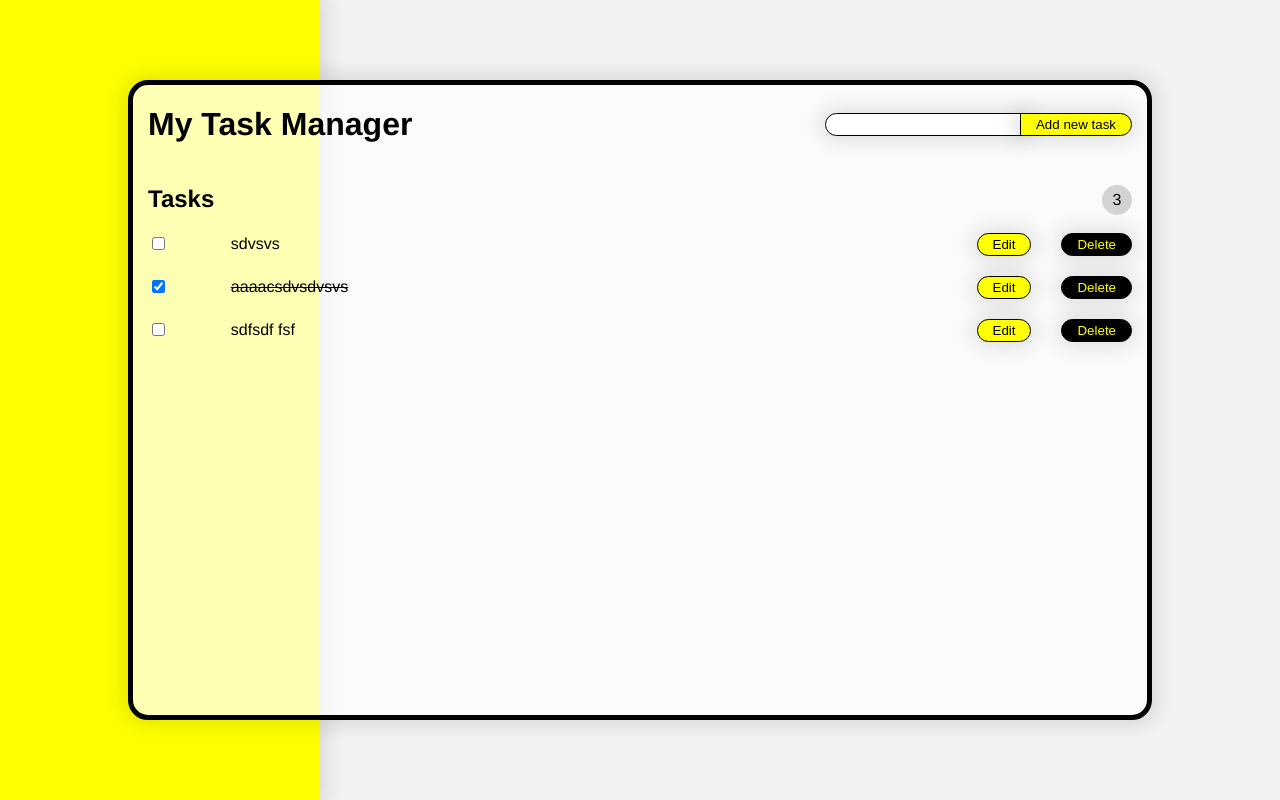
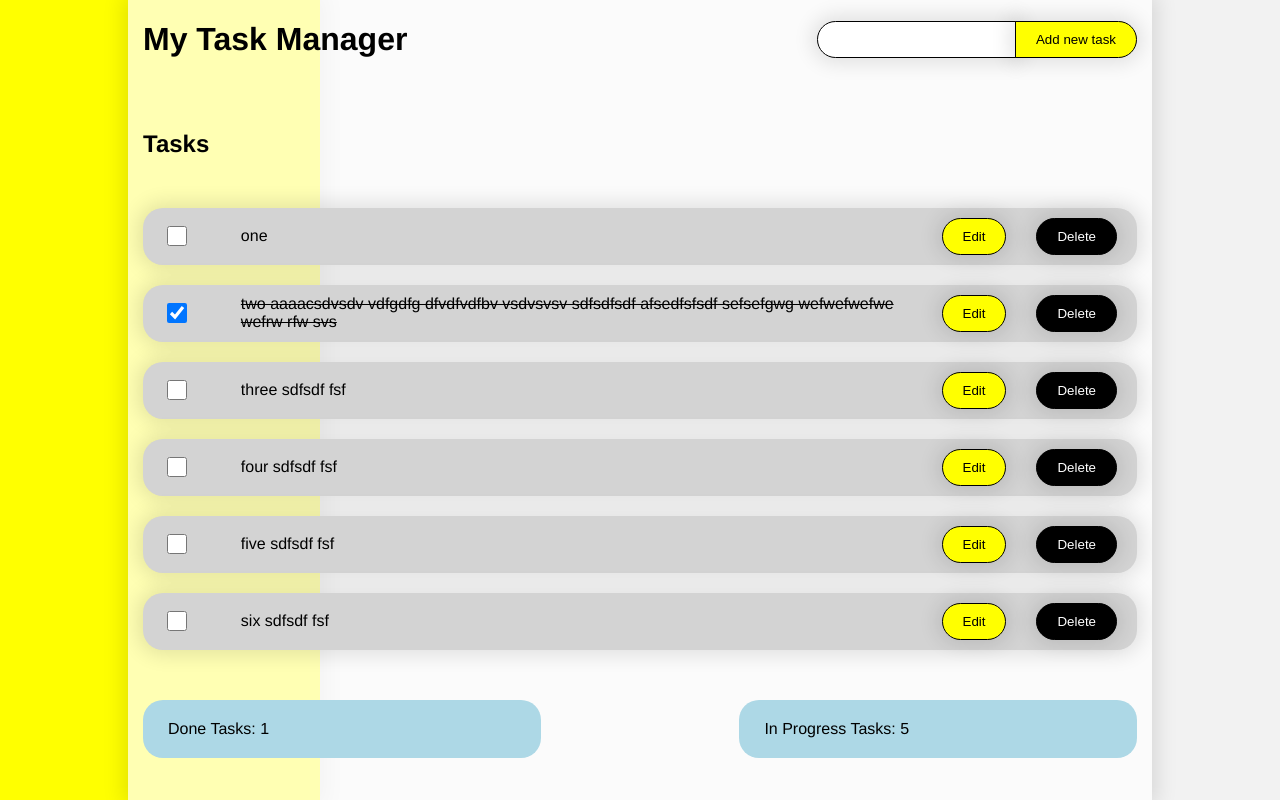
Before and after one commit to Mary-Varf/test-todo-vue, a Vue app: page / in a window 1280 px wide. Built offline with nearby package versions, Linux system fonts and the light colour scheme.

Commit message:
add draggable events handlers

```diff
--- a/src/App.vue
+++ b/src/App.vue
@@ -13,6 +13,7 @@
                 v-bind:tasks="tasks"
                 @delete-task="deleteTask"
                 @edit-task="editTask"
+                @change-index="changeIndex"
               />
             </div>
         </main>
@@ -37,17 +38,38 @@ export default {
         tasks: [
             {
                 id: 0,
-                title: 'sdvsvs',
+                index: 0,
+                title: 'one',
                 status: false,
             },
             {
                 id: 1,
-                title: 'aaaacsdvsdvsvs',
+                index: 1,
+                title: 'two aaaacsdvsdv vdfgdfg dfvdfvdfbv vsdvsvsv sdfsdfsdf afsedfsfsdf sefsefgwg wefwefwefwe wefrw rfw svs',
                 status: true,
             },
             {
                 id: 2,
-                title: 'sdfsdf fsf',
+                index: 2,
+                title: 'three sdfsdf fsf',
+                status: false,
+            },
+            {
+                id: 3,
+                index: 3,
+                title: 'four sdfsdf fsf',
+                status: false,
+            },
+            {
+                id: 4,
+                index: 4,
+                title: 'five sdfsdf fsf',
+                status: false,
+            },
+            {
+                id: 5,
+                index: 5,
+                title: 'six sdfsdf fsf',
                 status: false,
             },
         ]
@@ -55,12 +77,15 @@ export default {
   },
   methods: {
     deleteTask(id) {
+      if (this.tasks.length) {
         this.tasks = this.tasks.filter(task => task.id !== id);
+      }
     },
     saveNewTask(task) {
-      this.tasks.push(task);
+      this.tasks.unshift(task);
     },
     editTask(editTask) {
+      if (this.tasks.length) {
         this.tasks.map((task) => {
           if(task.id === editTask.id) {
             task.title = editTask.title;
@@ -68,9 +93,33 @@ export default {
         })
       }
     },
+    changeIndex(prevIndex, newIndex) {
+      if (prevIndex < newIndex) {
+        this.tasks.map(task => {
+          if(task.index === prevIndex) {
+            task.index = newIndex;
+          } else if (task.index <= newIndex && task.index > prevIndex) {
+            task.index = task.index - 1;
+          }
+        })
+      } else if (prevIndex > newIndex) {
+        this.tasks.map(task => {
+          if(task.index === prevIndex) {
+            task.index = newIndex;
+          } else if (task.index >= newIndex && task.index < prevIndex) {
+            task.index = task.index + 1;
+          }
+        })
+      }
+    }
+  },
   computed: {
     getId() {
+      if (this.tasks.length) {
         return this.tasks[this.tasks.length - 1].id + 1;
+      } else {
+        return 0;
+      }
     }
   }
 }
--- a/src/components/TaskCard.vue
+++ b/src/components/TaskCard.vue
@@ -1,14 +1,28 @@
 <template>
-    <li class="main__item item grid" v-bind:class="{checked: task.status}">
-        <div class="item__checkbox">
-            <input type="checkbox" class="custom-checkbox" v-model="task.status"/>
-            <label for="happy"></label>
+    <li @drop="onDrop($event, currentPosition)">
+        <div
+            class="main__item item grid"
+            v-bind:class="{checked: task.status, dragged: isDragged}"
+            draggable
+            @dragstart="onDragStart($event, currentPosition)"
+            @dragend="onDragEnd"
+            @dragover.prevent
+            @dragenter.prevent
+        >
+            <div class="item__checkbox">
+                <input type="checkbox" class="checkbox" v-model="task.status"/>
+                <label for="happy"></label>
+            </div>
+            <p class="item__title" v-bind:class="{hidden: isEdited}">{{task.title}}</p>
+            <input
+                v-model="title"
+                class="input item__input"
+                v-bind:class="{hidden: !isEdited}"
+            />
+            <button v-if="isEdited" class="btn btn-reset btn-isEdited" v-on:click="handleSave">Save</button>
+            <button v-else class="btn btn-reset btn-isEdited" v-on:click="handleEdit">Edit</button>
+            <button class="btn btn-reset btn-delete" v-on:click="$emit('delete-task', task.id)"></button>
         </div>
-        <p v-if="!edit" class="item__title">{{task.title}}</p>
-        <input ref="text" v-mode="title"  v-else class="input item__input"/>
-
-        <button  class="btn btn-reset btn-edit" v-on:click="changeFunction">{{changeButtonName()}}</button>
-        <button class="btn btn-reset btn-delete" v-on:click="$emit('delete-task', task.id)">Delete</button>
     </li>
 </template>
 
@@ -19,32 +33,49 @@ export default {
     data() {
         return {
             title: this.task.title,
-            edit: false,
+            isEdited: false,
+            isDragged: false,
         }
     },
     methods: {
         handleEdit() {
-            this.$emit('edit-task', this.task.id);
-            this.edit = !this.edit;
-            console.log(this.$refs.text.focus());
+            document.querySelectorAll('.item__input').forEach(el => el.classList.add('hidden'));
+            document.querySelectorAll('.item__title').forEach(el => el.classList.remove('hidden'));
+            this.$emit('isEdited-task', this.task.id);
+            this.isEdited = true;
         },
         handleSave() {
             if (this.title.trim()) {
-                const newTask = {...this.task, title: this.title};
+                const newTask = { ...this.task, title: this.title };
                 this.$emit('edit-task', newTask);
-                this.edit = !this.edit;
+                this.isEdited = false;
+            } else {
+                this.isEdited = true;
             }
         },
-        changeButtonName() {
-            return !this.edit ? 'Edit' : 'Save'
+        onDragStart(ev, id) {
+            ev.dataTransfer.dropEffect = 'move';
+            ev.dataTransfer.effectAllowed = 'move';
+            ev.dataTransfer.setData('itemId', id);
+
+            this.isDragged = !this.isDragged;
         },
-        changeFunction() {
-            return this.edit ? this.handleEdit() : this.handleSave();
+        onDragEnd() {
+            this.isDragged = !this.isDragged;
+        },
+        onDrop(ev, index) {
+            const itemId = parseInt(ev.dataTransfer.getData('itemId'));
+
+            this.$emit('change-index', itemId, index);
         }
     },
     props: {
         task: {
             type: Object,
+            required: true,
+        },
+        currentPosition: {
+            type: Number,
             required: true,
         }
     }
@@ -56,9 +87,12 @@ export default {
         text-decoration: line-through;
     }
     .main__item {
-        margin: 20px 0;
+        cursor: pointer;
     }
     .main__item > p {
         margin:0;
     }
+    .dragged {
+        background-color: yellow;
+    }
 </style>
--- a/src/components/TaskInput.vue
+++ b/src/components/TaskInput.vue
@@ -24,6 +24,7 @@ export default {
             if (this.title.trim()) {
                 const newTask = {
                     id: this.id,
+                    index: this.id,
                     title: this.title,
                     status: false,
                 }
--- a/src/components/TasksList.vue
+++ b/src/components/TasksList.vue
@@ -1,23 +1,35 @@
 <template>
     <section class="done main__section">
         <h2 class="main__title title">Tasks</h2>
-        <div class="items-number">{{tasks.length ? tasks.length : '0'}}</div>
         <ul class="list-reset main__list">
             <TaskCard
-                v-for="task of tasks"
+                v-for="task, index of sortedTaskList"
                 v-bind:key="task.id"
                 v-bind:task="task"
+                v-bind:currentPosition="index"
                 v-on:delete-task="deleteTask"
                 v-on:edit-task="editTask"
+                v-on:change-index="changeIndex"
             />
         </ul>
+        <div class="result">
+            <TasksNumber v-bind:title="doneTitle" v-bind:itemsNumber="doneTasksNumber" />
+            <TasksNumber v-bind:title="toDoTitle" v-bind:itemsNumber="toDoTasksNumber" />
+        </div>
     </section>
 </template>
 
 <script>
 import TaskCard from '@/components/TaskCard';
+import TasksNumber from '@/components/TasksNumber';
 
 export default {
+    data() {
+        return {
+            doneTitle: 'done tasks',
+            toDoTitle: 'in progress tasks',
+        }
+    },
     props: {
         tasks: {
             type: Array,
@@ -25,7 +37,8 @@ export default {
         }
     },
     components: {
-        TaskCard
+        TaskCard,
+        TasksNumber
     },
     methods: {
         deleteTask(id) {
@@ -33,6 +46,20 @@ export default {
         },
         editTask(id) {
             this.$emit('edit-task', id);
+        },
+        changeIndex(prevIndex, newIndex) {
+            this.$emit('change-index', prevIndex, newIndex);
+        },
+    },
+    computed: {
+        doneTasksNumber() {
+            return this.tasks.filter(task => task.status).length;
+        },
+        toDoTasksNumber() {
+            return this.tasks.filter(task => !task.status).length;
+        },
+        sortedTaskList() {
+            return this.tasks.sort((a, b) => a.index - b.index);
         }
     }
 }
@@ -41,16 +68,14 @@ export default {
     .main__section {
         position: relative;
     }
-    .items-number {
-        position: absolute;
+    .main__list {
+        margin-bottom: 50px;
+    }
+    .result {
         display: flex;
-        justify-content: center;
-        align-items: center;
-        width: 30px;
-        height: 30px;
-        border-radius: 50%;
-        top:0;
-        right: 0;
-        background-color: lightgray;
+        justify-content: space-between;
+    }
+    .main__title {
+        margin: 50px 0;
     }
 </style>
--- /dev/null
+++ b/src/components/TasksNumber.vue
@@ -0,0 +1,33 @@
+<template>
+    <div class="items-number">{{ `${title}: ${itemsNumber}`}}</div>
+</template>
+
+<script>
+
+
+export default {
+    props: {
+        itemsNumber: {
+            type: Number,
+            required: true,
+        },
+        title: {
+            type: String,
+            required: true,
+        },
+    }
+}
+</script>
+
+<style scoped>
+    .items-number {
+        border-radius: 20px;
+        min-width:40%;
+        padding: 20px 25px;
+        background-color: lightblue;
+        text-transform: capitalize;
+    }
+    .items-number:not(:last-child) {
+        margin-right: 10px;
+    }
+</style>
--- a/src/style.css
+++ b/src/style.css
@@ -27,16 +27,16 @@ body {
 }
 
 ::-webkit-scrollbar {
-    width: 6px;
+    width: 10px;
 }
 
 ::-webkit-scrollbar-track {
-    -webkit-box-shadow: inset 0 0 6px rgba(0,0,0,0.3);
-    border-radius: 3px;
+  color: transparent;
+    border-radius: 5px;
 }
 
 ::-webkit-scrollbar-thumb {
-    border-radius: 3px;
+    border-radius: 5px;
     -webkit-box-shadow: inset 0 0 6px rgba(0,0,0,0.5);
 }
 
@@ -127,13 +127,12 @@ body {
 
 .content {
     position: absolute;
-    top: 10%;
+    top: 0;
     left: 10%;
     width: 80vw;
-    height: 80vh;
+    height: 100vh;
     background-color: rgba(256, 256, 256, 0.7);
-    border-radius: 20px;
-    border: 5px solid black;
+    border: none;
     box-shadow: var(--main-shadow);
     overflow-y: scroll;
     overflow-x: hidden;
@@ -145,7 +144,7 @@ body {
     align-items: center;
 }
 .input {
-  padding: 3px 15px;
+  padding: 10px 25px;
   border-radius: 20px;
   border: 1px solid black;
   box-shadow: var(--main-shadow);
@@ -163,13 +162,13 @@ body {
     border-radius: 20px;
     border: 1px solid black;
     background-color: yellow;
-    padding: 3px 15px;
+    padding: 10px 20px;
     box-shadow: var(--main-shadow);
 }
 .header__btn {
     border-top-left-radius: 0;
     border-bottom-left-radius: 0;
-    margin-left: -5px;
+    margin-left: -2px;
 }
 
 .main__item{
@@ -185,6 +184,11 @@ body {
 .item__checkbox {
     display: block;
     grid-column: 1 span;
+}
+.checkbox {
+  cursor: pointer;
+  width: 20px;
+  height: 20px;
 }
 .item__title {
     display: block;
@@ -204,15 +208,28 @@ body {
   color: white;
 }
 
-@media screen and (max-width: 576px) {
+
+
+
+.hidden {
+  display: none;
+}
+.main__item {
+    margin: 20px 0;
+    padding: 10px 20px;
+    border-radius: 20px;
+    background-color: lightgray;
+    box-shadow: 0 0 20px 5px rgba(0, 0, 0, 0.11);
+}
+.btn-delete:before{
+  content: 'Delete';
+  text-align: center;
+  color: white;
+}
+
+@media screen and (max-width: 830px) {
   .grid {
     gap:10px;
-    }
-    .content {
-        top: 1%;
-        left: 1%;
-        width: 98vw;
-        height: 98vh;
   }
   .header > .container {
       flex-direction: column;
@@ -227,4 +244,22 @@ body {
     width: 100%;
     border-radius: 20px;
   }
+  .btn-delete{
+    border-radius: 50%;
+    padding: 10px 13px;
   }
+  .btn-delete:before{
+    content: '🗙';
+  }
+
+}
+@media screen and (max-width: 576px) {
+
+  .content {
+      top: 1%;
+      left: 1%;
+      width: 98vw;
+      height: 98vh;
+  }
+
+}
```
Lines whose indentation alone changed are shown as unchanged.
